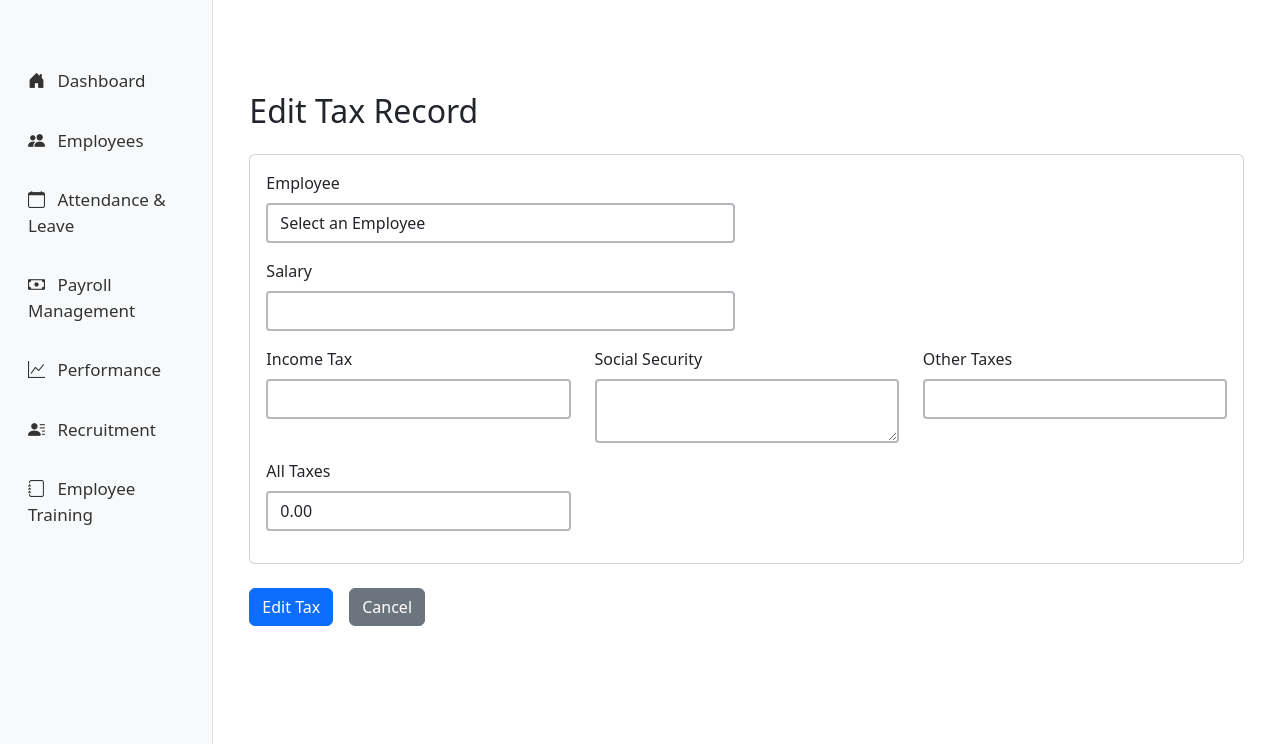
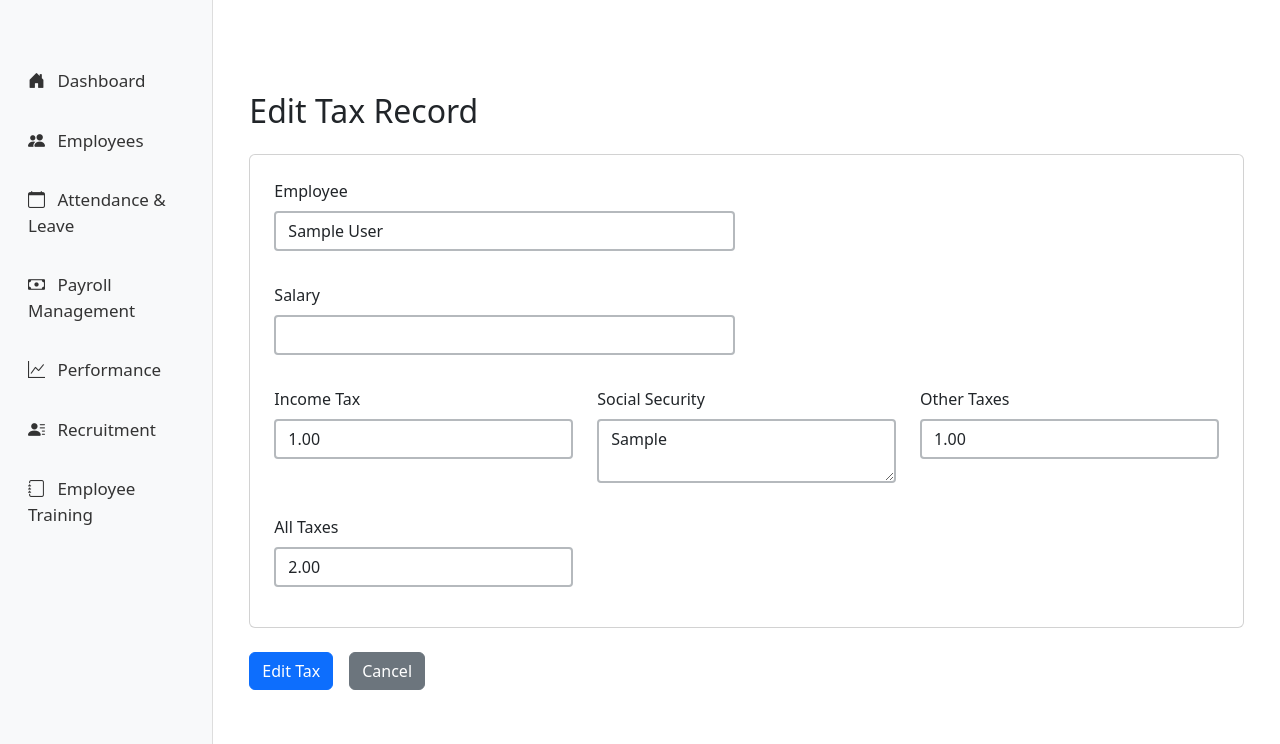
Before and after one commit to senesh-akm/employee_management_new, a Django app: page /tax-management/1/ in a window 1280 px wide. Shown: the part 56-800 px from the top of the page. Run offline with Django 5.2, Linux system fonts and the light colour scheme; tables that the repository leaves empty hold one stand-in row (values such as "Sample post").

Commit message:
fix: problem fixing on tax management editing.

```diff
--- a/apps/payroll_management/templates/tax_management/tax_details.html
+++ b/apps/payroll_management/templates/tax_management/tax_details.html
@@ -13,50 +13,50 @@
         {% csrf_token %}
         <div class="card mb-4">
             <div class="card-body">
-                <!-- Employee Dropdown -->
-                <div class="row mb-3">
+                <div class="row mb-3 p-2">
                     <div class="col-md-6">
                         <label for="employee" class="form-label">Employee</label>
                         {% if employees.exists %}
-                            <select name="employee" id="employee" class="form-control">
-                                <option value="" disabled selected>Select an Employee</option>
+                            <select name="employee" id="employee" class="form-control" required>
+                                <option value="" disabled>Select an Employee</option>
                                 {% for emp in employees %}
-                                    <option value="{{ emp.id }}">{{ emp.full_name }}</option>
+                                    <option value="{{ emp.id }}" {% if tax_management.employee.id == emp.id %}selected{% endif %}>
+                                        {{ emp.full_name }}
+                                    </option>
                                 {% endfor %}
                             </select>
                         {% else %}
-                            <p class="text-danger">No employees available. Please edit employees first.</p>
+                            <p class="text-danger">No employees available. Please add employees first.</p>
                         {% endif %}
                     </div>
                 </div>
 
-                <div class="row mb-3">
+                <div class="row mb-3 p-2">
                     <div class="col-md-6">
                         <label for="salary" class="form-label">Salary</label>
-                        <input type="text" name="salary" id="salary" class="form-control" readonly>
+                        <input type="text" name="salary" id="salary" class="form-control" readonly value="{{ tax_management.salary }}">
                     </div>
                 </div>
 
-                <!-- Tax Details -->
-                <div class="row mb-3">
+                <div class="row mb-3 p-2">
                     <div class="col-md-4">
                         <label for="income_tax" class="form-label">Income Tax</label>
-                        <input type="number" step="0.01" name="income_tax" id="income_tax" class="form-control" required>
+                        <input type="number" step="0.01" name="income_tax" id="income_tax" class="form-control" required value="{{ tax_management.income_tax }}">
                     </div>
                     <div class="col-md-4">
                         <label for="social_security" class="form-label">Social Security</label>
-                        <textarea name="social_security" id="social_security" class="form-control" rows="2" required></textarea>
+                        <textarea name="social_security" id="social_security" class="form-control" rows="2" required>{{ tax_management.social_security }}</textarea>
                     </div>
                     <div class="col-md-4">
                         <label for="other_taxes" class="form-label">Other Taxes</label>
-                        <input type="number" step="0.01" name="other_taxes" id="other_taxes" class="form-control" required>
+                        <input type="number" step="0.01" name="other_taxes" id="other_taxes" class="form-control" required value="{{ tax_management.other_taxes }}">
                     </div>
                 </div>
 
-                <div class="row mb-3">
+                <div class="row mb-3 p-2">
                     <div class="col-md-4">
                         <label for="all_taxes" class="form-label">All Taxes</label>
-                        <input type="number" step="0.01" name="all_taxes" id="all_taxes" class="form-control" required>
+                        <input type="number" step="0.01" name="all_taxes" id="all_taxes" class="form-control" required value="{{ tax_management.all_taxes }}">
                     </div>
                 </div>
             </div>
--- a/apps/payroll_management/views.py
+++ b/apps/payroll_management/views.py
@@ -198,7 +198,7 @@
 
 
 def tax_details(request, pk):
-    tax_management = get_object_or_404(SalaryProcessing, pk=pk)
+    tax_management = get_object_or_404(TaxManagement, pk=pk)
     employees = Employee.objects.all()
 
     if request.method == "POST":
@@ -213,7 +213,7 @@
         tax_management.other_taxes = other_taxes
         tax_management.save()
 
-        return redirect("tax_management")
+        return redirect("tax_management_list")
 
     return render(request, "tax_management/tax_details.html", {
         "tax_management": tax_management,
```
